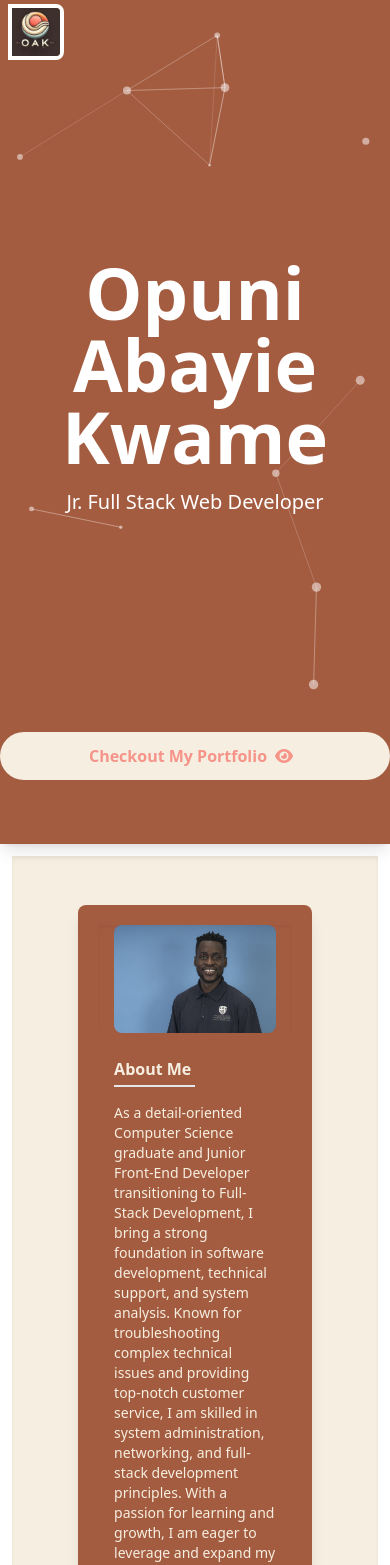
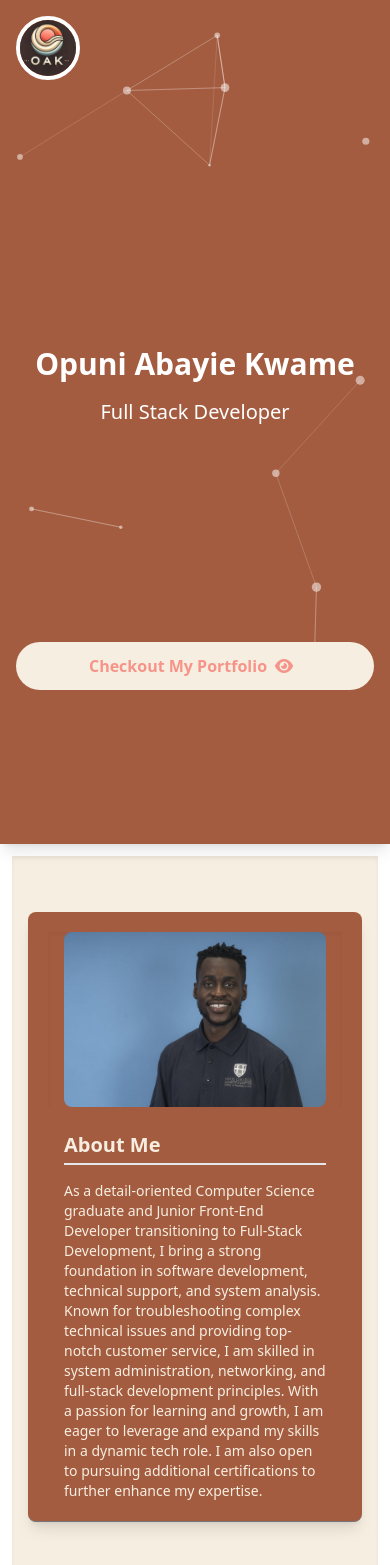
Before and after one commit to abayieopuni/Kwame-Portfolio, a React (Vite) app: page / in a window 390 px wide. Shown: the top 1565 px of the page. Built offline with nearby package versions, Linux system fonts and the light colour scheme.

Commit message:
making it responsive

```diff
--- a/src/components/sections/About.jsx
+++ b/src/components/sections/About.jsx
@@ -5,27 +5,27 @@ import { about, skillsBar, section2title } from '../../profile-data';
 const About = () => {
     return (
         <div id="about" className="relative bg-cream text-cream p-4 m-3 shadow-inner shadow-[inset_10px_40px_40px_rgba(0,0,0,0.7)]">
-            <div className="relative w-[70%] bg-desertSun p-5 my-[10%] mx-auto border-b border-[#777] rounded-lg shadow-lg">
+            <div className="relative w-full sm:w-[80%] md:w-[70%] bg-desertSun p-5 my-10 mx-auto border-b border-[#777] rounded-lg shadow-lg">
                 <div className="absolute content-[''] bottom-[15px] left-[10px] w-[50%] top-[10%] max-w-[300px] bg-[#777] shadow-[0_15px_10px_#777] transform -rotate-[3deg] z-[-1]"></div>
                 <div className="absolute content-[''] bottom-[15px] right-[10px] w-[50%] top-[10%] max-w-[300px] bg-[#777] shadow-[0_15px_10px_#777] transform rotate-[3deg] z-[-1]"></div>
                 <div data-aos="zoom-in-up" data-aos-once="true" className="flex flex-wrap items-center justify-center">
-                    <div className="w-full md:w-1/3 px-4 mb-6 shadow-inner shadow-[inset_10px_40px_40px_rgba(0,0,0,0.7)">
+                    <div className="w-full md:w-1/3 px-4 mb-6 shadow-inner shadow-[inset_10px_40px_40px_rgba(0,0,0,0.7)]">
                         <img
                             src="/remi.jpeg"
                             alt="Profile"
-                            className="w-full h-auto rounded-lg  object-cover shadow-inner shadow-[inset_10px_40px_40px_rgba(0,0,0,0.7)"
+                            className="w-full h-auto rounded-lg object-cover shadow-inner shadow-[inset_10px_40px_40px_rgba(0,0,0,0.7)]"
                         />
                     </div>
                     <div className="w-full md:w-2/3 px-4">
-                        <div className="About-title-box box-border w-[50%] pb-1 border-b-2 border-primary mb-4">
-                            <h1 id="About" className="text-cream-600 font-bold">{section2title}</h1>
+                        <div className="About-title-box box-border w-full sm:w-[50%] pb-1 border-b-2 border-primary mb-4">
+                            <h1 id="About" className="text-cream-600 font-bold text-xl sm:text-2xl md:text-3xl">{section2title}</h1>
                         </div>
-                        <p className="text-sm  md:text-lg">{about.paragraph}</p>
+                        <p className="text-sm sm:text-base md:text-lg">{about.paragraph}</p>
                     </div>
                 </div>
             </div>
-            <div id="Skills">
-                <div className="flex justify-center items-center flex-wrap gap-1 text-desertSun skills">
+            <div id="Skills" className="mt-6">
+                <div className="flex justify-center items-center flex-wrap gap-4 text-desertSun skills">
                     {skillsBar.map((x) => (
                         <Skills key={x.name} faClass={x.faClass} svg={x.svg} label={x.name} />
                     ))}
--- a/src/components/sections/Footer.jsx
+++ b/src/components/sections/Footer.jsx
@@ -3,9 +3,9 @@ import { header, social } from '../../profile-data'
 
 function Footer() {
   return (
-    <div className=" relative my-4 p-6 mx-auto ">
+    <div className="relative my-4 p-6 mx-auto">
       <div className="text-white text-center">
-        <p id="not-dark" className="text-sm">
+        <p id="not-dark" className="text-xs sm:text-sm md:text-base">
           2021 © Copyright <strong>{header.name}</strong>. All Rights Reserved
         </p>
       </div>
@@ -17,7 +17,7 @@ function Footer() {
             rel="noopener noreferrer"
             target="_blank"
             href={social.linkedin}
-            className="text-white hover:text-blue-500"
+            className="text-white hover:text-blue-500 text-lg sm:text-xl"
           >
             <i className="fab fa-linkedin"></i>
           </a>
@@ -28,7 +28,7 @@ function Footer() {
             rel="noopener noreferrer"
             target="_blank"
             href={social.facebook}
-            className="text-white hover:text-blue-700"
+            className="text-white hover:text-blue-700 text-lg sm:text-xl"
           >
             <i className="fab fa-facebook"></i>
           </a>
@@ -39,7 +39,7 @@ function Footer() {
             rel="noopener noreferrer"
             target="_blank"
             href={social.twitter}
-            className="text-white hover:text-blue-400"
+            className="text-white hover:text-blue-400 text-lg sm:text-xl"
           >
             <i className="fab fa-twitter"></i>
           </a>
@@ -50,7 +50,7 @@ function Footer() {
             rel="noopener noreferrer"
             target="_blank"
             href={social.instagram}
-            className="text-white hover:text-pink-500"
+            className="text-white hover:text-pink-500 text-lg sm:text-xl"
           >
             <i className="fab fa-instagram"></i>
           </a>
@@ -61,7 +61,7 @@ function Footer() {
             rel="noopener noreferrer"
             target="_blank"
             href={social.github}
-            className="text-white hover:text-gray-900"
+            className="text-white hover:text-gray-900 text-lg sm:text-xl"
           >
             <i className="fab fa-github"></i>
           </a>
--- a/src/components/sections/Header.jsx
+++ b/src/components/sections/Header.jsx
@@ -1,75 +1,53 @@
 import React from 'react';
 import HeaderButton from '../layouts/HeaderButton';
-import { header } from '../../profile-data'
-
+import { header } from '../../profile-data';
 
 const Header = () => {
 
-
   const scrollTo = () => {
     window.scrollTo({
-        top: 100000,
-        left: 0,
-        behavior: "smooth"
-    })
-  }
+      top: 100000,
+      left: 0,
+      behavior: "smooth"
+    });
+  };
 
   const toggleDarkMode = (e) =>  {
-    document.documentElement.classList.toggle('dark-mode')
-    document.getElementById('not-dark').classList.toggle('inverse-dark')
-    document.getElementById('not-dark2').classList.toggle('inverse-dark')
-    var x = document.getElementsByClassName('img-pro')
-    for(let i = 0; i < x.length; i += 1) {
-        x.item(i).classList.toggle("inverse-dark");
+    document.documentElement.classList.toggle('dark-mode');
+    document.getElementById('not-dark').classList.toggle('inverse-dark');
+    document.getElementById('not-dark2').classList.toggle('inverse-dark');
+    var x = document.getElementsByClassName('img-pro');
+    for (let i = 0; i < x.length; i += 1) {
+      x.item(i).classList.toggle("inverse-dark");
     }
 
     if (document.documentElement.classList.contains('dark-mode'))
-      localStorage.setItem('mode', 'Dark')
+      localStorage.setItem('mode', 'Dark');
     else
-      localStorage.setItem('mode', 'Light')
-    }
-
+      localStorage.setItem('mode', 'Light');
+  };
 
   return (
-    <div className="h-screen bg-white-500 flex flex-col text-center items-center sm:text text-white justify-center relative shadow-lg z-10">
-      <div>
-        <h1 className="text-7xl font-bold mb-4">{header.name}</h1>
-        <p className="line-1  text-xl mb-6 animate-typewriter ">
-          Jr. Full Stack Web Developer
+    <div className="h-screen bg-white-500 flex flex-col text-center items-center sm:text-lg md:text-xl lg:text-2xl xl:text-3xl text-white justify-center relative shadow-lg z-10">
+      <div className="w-full max-w-5xl mx-auto px-4">
+        <h1 className="text-3xl sm:text-4xl md:text-5xl lg:text-7xl font-bold mb-4">{header.name}</h1>
+        <p className="text-xl sm:text-2xl mb-6 animate-typewriter">
+          Full Stack Developer
         </p>
-        {/*
-        <label className="switch absolute top-4 right-4 flex items-center space-x-2 z-10">
-          <input
-            id="mode-switch"
-            onClick={toggleDarkMode}
-            type="checkbox"
-            className="hidden"
-          />
-          <span className="slider relative cursor-pointer w-12 h-6 bg-white transition-all duration-400 rounded-full">
-            <span className="absolute left-1 top-1 w-4 h-4 bg-desertSun rounded-full transition-transform transform checked:left-7"></span>
-          </span>
-          <span className="text-sm"></span>
-        </label>
-        -->
-         */}
         <HeaderButton/>
+      </div>
 
-
-
-
-      </div>
+      {/* Profile image button */}
       <img
         id="not-dark"
         onClick={scrollTo}
         alt="Contact Me"
         title="Contact Me"
-        className=" absolute  cursor-pointer rounded-r-lg w-14 h-14 border-4 top-1 left-2 items-center sm:rounded-r-sm  shadow-inner border-white"
+        className="absolute cursor-pointer rounded-full w-16 h-16 sm:w-20 sm:h-20 md:w-24 md:h-24 lg:w-28 lg:h-28 top-4 left-4 sm:top-6 sm:left-6 md:top-8 md:left-8 border-4 border-white shadow-inner transition-all duration-300"
         src='profile.png'
       />
     </div>
   );
 };
 
-
-
 export default Header;
--- a/src/components/sections/ProjectSec.jsx
+++ b/src/components/sections/ProjectSec.jsx
@@ -8,11 +8,11 @@ const ProjectSec = () => {
             <div data-aos="zoom-in-up" data-aos-once="true" className="third">
                 <div className="pp-head-line mx-auto text-center text-cream mb-10">
                     {/* Heading with Tailwind CSS styling */}
-                    <h1 id="Projects" className="text-3xl font-bold text-cream border-b-4 border-cream pb-2">
+                    <h1 id="Projects" className="text-3xl sm:text-4xl md:text-5xl font-bold text-cream border-b-4 border-cream pb-2">
                         {section3Title}
                     </h1>
                 </div>
-                <div className="grid grid-cols-1 sm:grid-cols-2 lg:grid-cols-3 gap-8">
+                <div className="grid grid-cols-1 sm:grid-cols-2 lg:grid-cols-3 gap-8 px-4 sm:px-8 md:px-12">
                     {/* Project cards */}
                     {projects && projects.map((x) => (
                         <Project
```
Also changed, not shown: src/components/sections/Contact.jsx (+11 -8 lines).
